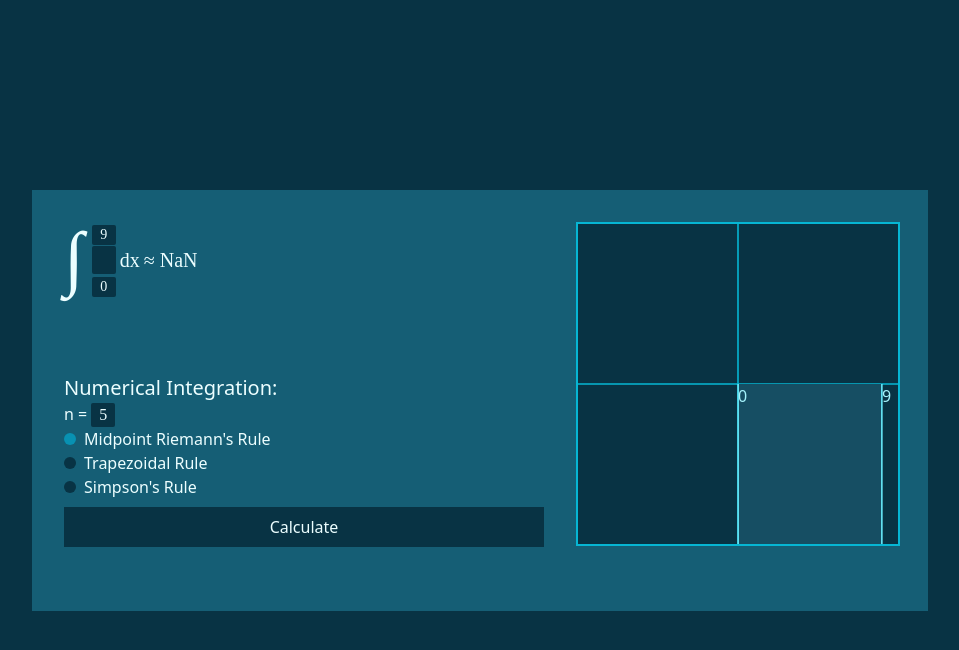
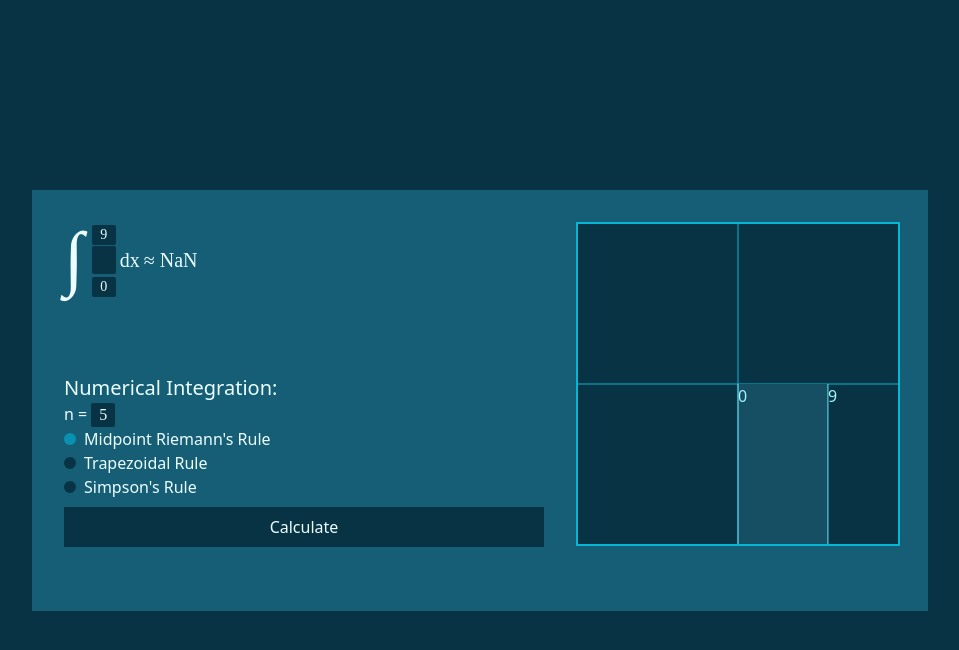
Before and after one commit to kolostring/integral-calculator, a React (Vite) app: page / in a window 1280 px wide. Both pictures are taken after a click on the button "Calculate". Shown: the top 650 px of the page, without its empty margins (160-1119 px from the left). Built offline with nearby package versions, Linux system fonts and the light colour scheme.

Commit message:
feat: graph pixel perfect transformations for any sizes

```diff
--- a/src/components/SVGFunctionGrapher.tsx
+++ b/src/components/SVGFunctionGrapher.tsx
@@ -5,6 +5,8 @@ export default function SVGFunctionGrapher({
   from,
   to,
   scale,
+  width,
+  height,
   position,
   axesProps,
   graphProps,
@@ -12,12 +14,10 @@ export default function SVGFunctionGrapher({
 }: Readonly<ISVGFunctionGrapher>) {
   const deltaX = (to - from) / functionPoints.length;
 
-  const dimensions = 200;
-
   const axesPathD = () => {
-    return `M 0 ${-dimensions + position.y} V ${dimensions + position.y} M ${
-      -dimensions + position.x
-    } 0 H ${dimensions + position.x} `;
+    return `M 0 ${-height + position.y} V ${height + position.y} M ${
+      -width + position.x
+    } 0 H ${width + position.x} `;
   };
 
   const graphPathD = () => {
@@ -42,9 +42,9 @@ export default function SVGFunctionGrapher({
   return (
     <>
       <svg
-        viewBox={`${-dimensions / 2 + position.x} ${
-          -dimensions / 2 + position.y
-        } ${dimensions} ${dimensions}`}
+        viewBox={`${-width / 2 + position.x} ${
+          -height / 2 + position.y
+        } ${width} ${height}`}
         {...props}
       >
         <path d={axesPathD()} {...axesProps} />
@@ -52,13 +52,13 @@ export default function SVGFunctionGrapher({
       </svg>
       <h1
         className="absolute text-cyan-200"
-        style={{ left: `${(dimensions / 2 - position.x + from) / 2}%` , top: `${(dimensions / 2 - position.y) / 2}%`}}
+        style={{ left: `${(width / 2 - position.x + from*scale)}px` , top: `${height / 2 - (position.y) }px`}}
       >
         {from}
       </h1>
       <h1
         className="absolute text-cyan-200"
-        style={{ left: `${(dimensions / 2 - position.x + to*scale) / 2}%` , top: `${(dimensions / 2 - position.y) / 2}%`}}
+        style={{ left: `${(width / 2 - position.x + to*scale)}px` , top: `${(height / 2 - position.y)}px`}}
       >
         {to}
       </h1>
--- a/src/components/SVGGRaphTransformator.tsx
+++ b/src/components/SVGGRaphTransformator.tsx
@@ -1,4 +1,4 @@
-import { ReactElement, cloneElement, useState } from "react";
+import { ReactElement, cloneElement, useLayoutEffect, useRef, useState } from "react";
 import TransformationListener from "./TransformationListener";
 import ISVGFunctionGrapher from "../models/ISVGFunctionGrapher";
 
@@ -11,35 +11,51 @@ export default function SVGGraphTransformator({
 }>) {
   const [position, setPosition] = useState({ x: 0, y: 0 });
   const [scale, setScale] = useState(10);
-  const child = cloneElement(children, { scale: scale, position: position });
+  const [height, setHeight] = useState(100);
+  const [width, setWidth] = useState(100);
+
+  const refContainer = useRef<HTMLDivElement>(null);
+
+  const obtainChild = () =>{
+    return cloneElement(children, { scale: scale, position: position, width: width, height: height});
+  }
 
   const handleScale = (
     zoom: number,
-    relativeOrigin: { x: number; y: number }
+    absoluteOrigin: { x: number; y: number }
   ) => {
-
     setScale(Math.max(Math.abs(scale + zoom), 5));
 
     if (zoom !== 0) {
       const zoomMult = zoom / scale;
       setPosition({
-        x: position.x + (position.x + relativeOrigin.x * 100) * zoomMult,
-        y: position.y + (position.y + relativeOrigin.y * 100) * zoomMult,
+        x: position.x + (position.x + absoluteOrigin.x) * zoomMult,
+        y: position.y + (position.y + absoluteOrigin.y) * zoomMult,
       });
     }
   };
 
   const handlePosition = (x: number, y: number) => {
-    setPosition({ x: position.x + x / 1.6, y: position.y + y / 1.6 });
+    setPosition({ x: position.x + x, y: position.y + y });
   };
 
+  useLayoutEffect(()=>{
+    const refRect = refContainer.current?.getBoundingClientRect();
+    if(refRect){
+      setWidth(refRect.width);
+      setHeight(refRect.height);
+    }
+  },[])
+
   return (
+    <div ref={refContainer} className="h-full w-full">
       <TransformationListener
         onTranslate={handlePosition}
         onZoom={handleScale}
         className={className}
       >
-      {child}
+        {obtainChild()}
       </TransformationListener>
+    </div>
   );
 }
--- a/src/components/TransformationListener.tsx
+++ b/src/components/TransformationListener.tsx
@@ -4,8 +4,8 @@ import ITransformationListener from "../models/ITransformationListener";
 export default function TransformationListener({
   onZoom,
   onTranslate,
-  children,
   className,
+  ...props
 }: Readonly<ITransformationListener>) {
   const [translateTouch, setTranslateTouch] = useState({ x: 0, y: 0 });
   const [lastPinchDistance, setLastPinchDistance] = useState(1);
@@ -41,7 +41,7 @@ export default function TransformationListener({
       const pos = obtainPinchCenter(event.touches);
       const targetRect = event.currentTarget.getBoundingClientRect();
 
-      onZoom(delta / 15, obtainRelativeOrigin(pos, targetRect));
+      onZoom(delta / 15, obtainAbsoluteOrigin(pos, targetRect));
     }
   };
 
@@ -74,7 +74,7 @@ export default function TransformationListener({
     const pos = { x: event.clientX, y: event.clientY };
     const targetRect = event.currentTarget.getBoundingClientRect();
 
-    onZoom(Math.sign(-event.deltaY), obtainRelativeOrigin(pos, targetRect));
+    onZoom(Math.sign(-event.deltaY), obtainAbsoluteOrigin(pos, targetRect));
   };
 
   const obtainPinchDistance = (touches: React.TouchList) => {
@@ -95,7 +95,7 @@ export default function TransformationListener({
     };
   };
 
-  const obtainRelativeOrigin = (
+  const obtainAbsoluteOrigin = (
     pos: { x: number; y: number },
     targetRect: DOMRect
   ) => {
@@ -103,12 +103,8 @@ export default function TransformationListener({
       x: pos.x - targetRect.left - targetRect.width / 2,
       y: pos.y - targetRect.top - targetRect.height / 2,
     };
-    const relativeOrigin = {
-      x: origin.x / (targetRect.width / 2),
-      y: origin.y / (targetRect.height / 2),
-    };
 
-    return relativeOrigin;
+    return origin;
   };
 
   return (
@@ -119,9 +115,9 @@ export default function TransformationListener({
       onMouseDown={handleMouseDown}
       onMouseMove={handleMouseMove}
       onWheel={handleWheel}
-      className={`touch-none ${className}`}
+      className={`touch-noneS h-full w-full ${className}`}
+      {...props}
     >
-      {children}
     </div>
   );
 }
--- a/src/models/ISVGFunctionGrapher.tsx
+++ b/src/models/ISVGFunctionGrapher.tsx
@@ -4,8 +4,10 @@ export default interface ISVGFunctionGrapher extends HTMLAttributes<SVGElement>
     functionPoints: number[];
     from: number;
     to: number;
-    scale : number
-    position: {x: number, y:number}
-    axesProps : SVGAttributes<SVGPathElement>
-    graphProps : SVGAttributes<SVGPathElement>
+    width: number;
+    height: number;
+    scale : number;
+    position: {x: number, y:number};
+    axesProps : SVGAttributes<SVGPathElement>;
+    graphProps : SVGAttributes<SVGPathElement>;
   }
--- a/src/models/ITransformationListener.tsx
+++ b/src/models/ITransformationListener.tsx
@@ -1,8 +1,6 @@
-import { ReactElement } from "react";
+import React from "react";
 
-export default interface ITransformationListener {
+export default interface ITransformationListener extends React.DetailedHTMLProps<React.HTMLAttributes<HTMLDivElement>, HTMLDivElement> {
   onZoom: (zoom: number, origin: {x: number, y: number}) => void;
   onTranslate: (x: number, y: number) => void;
-  children: ReactElement;
-  className?: string;
 }
```
Lines whose indentation alone changed are shown as unchanged.
